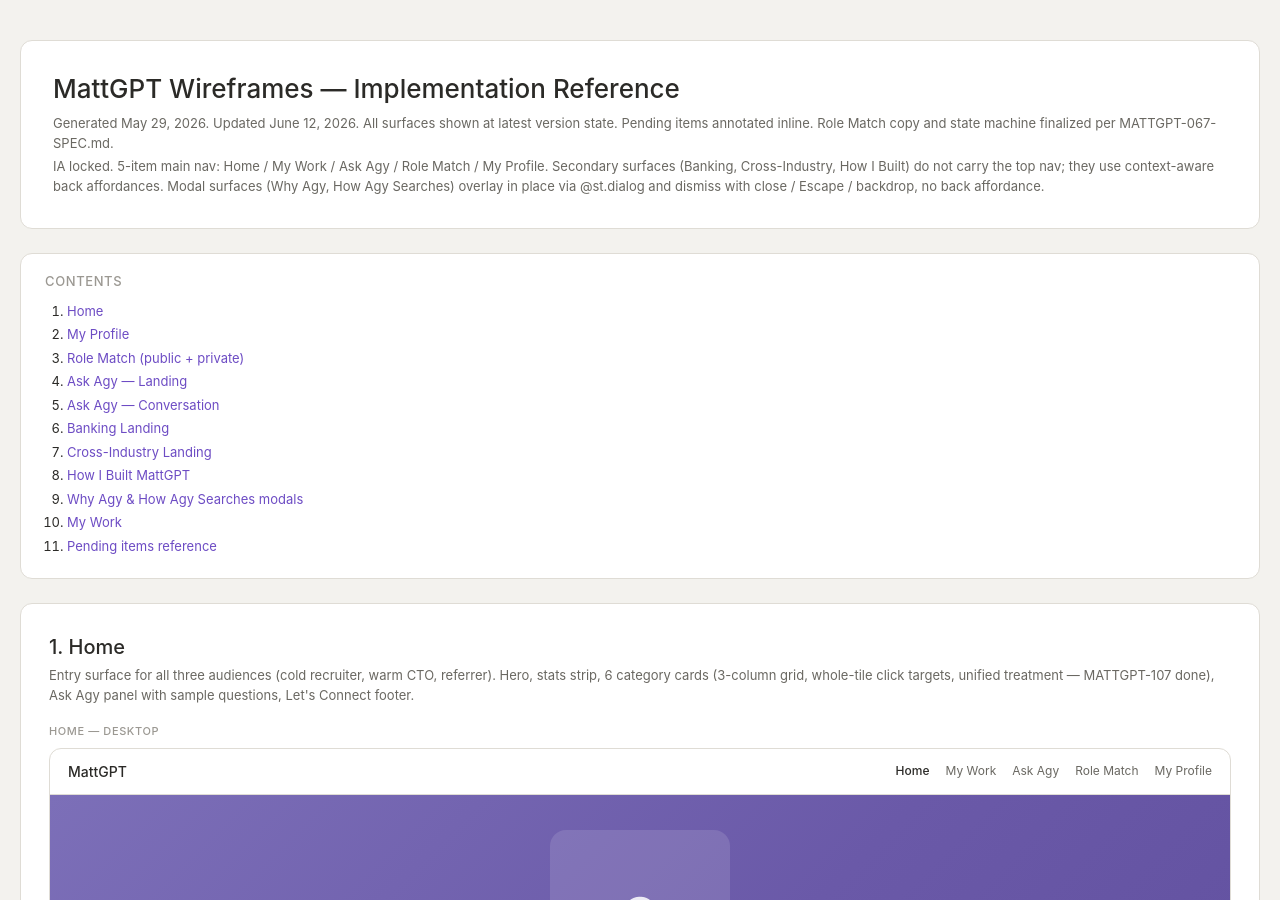
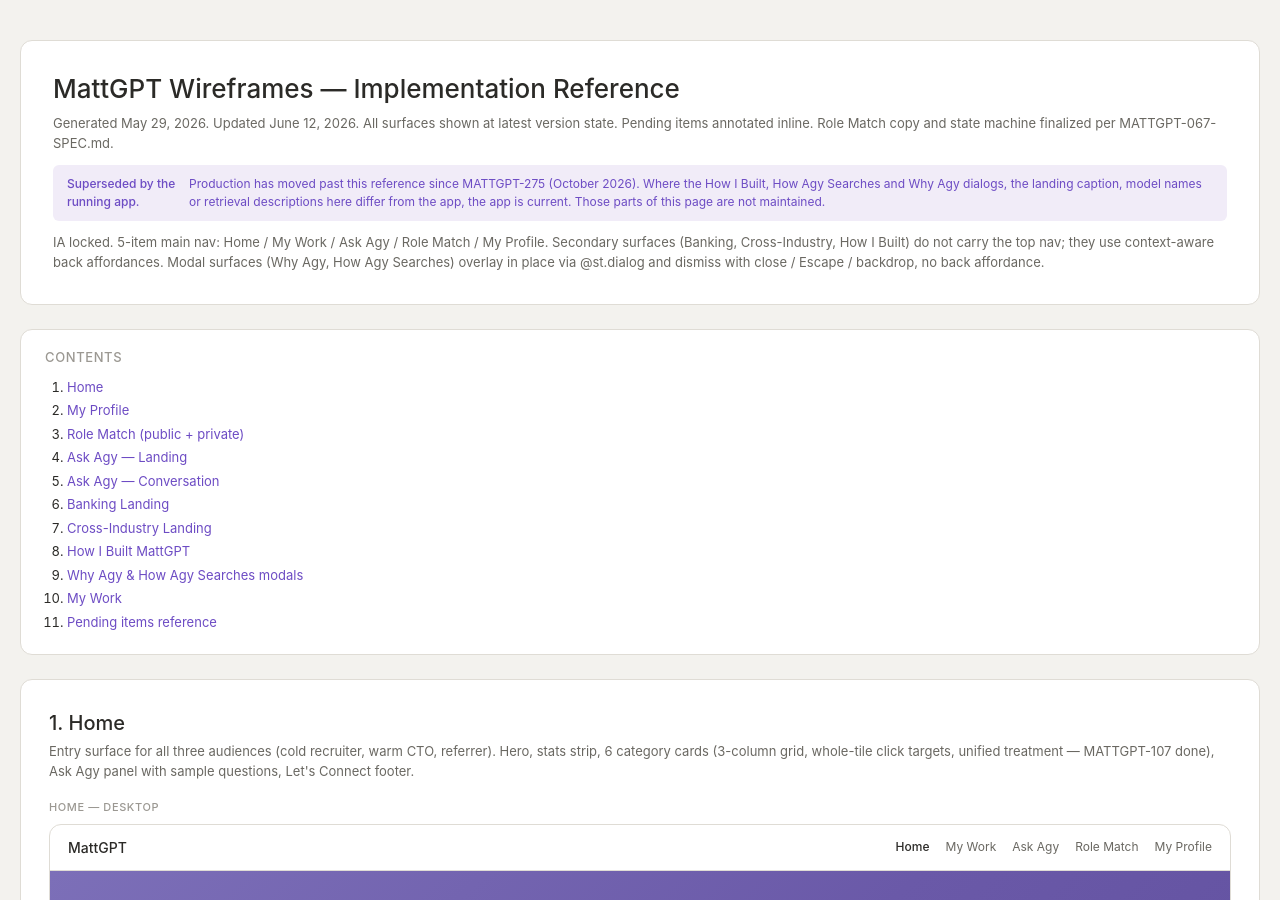
Before and after one commit to mcpugmire1/mattgpt-design-spec, a Jekyll site: the page wireframes/MATTGPT_WIREFRAMES_v4.html, which Jekyll copies as it is, in a window 1280 px wide and 900 px high. Built offline with Jekyll 4.4.1, drawn with Linux system fonts in a browser that asks for light colours.

Commit message:
docs: mark v4 wireframe superseded where the app moved on
After MATTGPT-275 the app's dialogs, landing caption, model and
retrieval description differ from MATTGPT_WIREFRAMES_v4.html. Per
CLAUDE.md, the running app wins when production has moved past a
wireframe, and the conflict is flagged rather than silently kept.

Changes:
- Header note: superseded by the running app; names the parts
  that are not maintained

Files Updated:
- wireframes/MATTGPT_WIREFRAMES_v4.html

```diff
--- a/wireframes/MATTGPT_WIREFRAMES_v4.html
+++ b/wireframes/MATTGPT_WIREFRAMES_v4.html
@@ -356,6 +356,7 @@ body { font-family: -apple-system, BlinkMacSystemFont, "Segoe UI", Roboto, sans-
 <header class="doc-header">
 <h1>MattGPT Wireframes — Implementation Reference</h1>
 <p>Generated May 29, 2026. Updated June 12, 2026. All surfaces shown at latest version state. Pending items annotated inline. Role Match copy and state machine finalized per MATTGPT-067-SPEC.md.</p>
+<div class="wf-annot"><strong>Superseded by the running app.</strong> Production has moved past this reference since MATTGPT-275 (October 2026). Where the How I Built, How Agy Searches and Why Agy dialogs, the landing caption, model names or retrieval descriptions here differ from the app, the app is current. Those parts of this page are not maintained.</div>
 <p>IA locked. 5-item main nav: Home / My Work / Ask Agy / Role Match / My Profile. Secondary surfaces (Banking, Cross-Industry, How I Built) do not carry the top nav; they use context-aware back affordances. Modal surfaces (Why Agy, How Agy Searches) overlay in place via @st.dialog and dismiss with close / Escape / backdrop, no back affordance.</p>
 </header>
 
```
